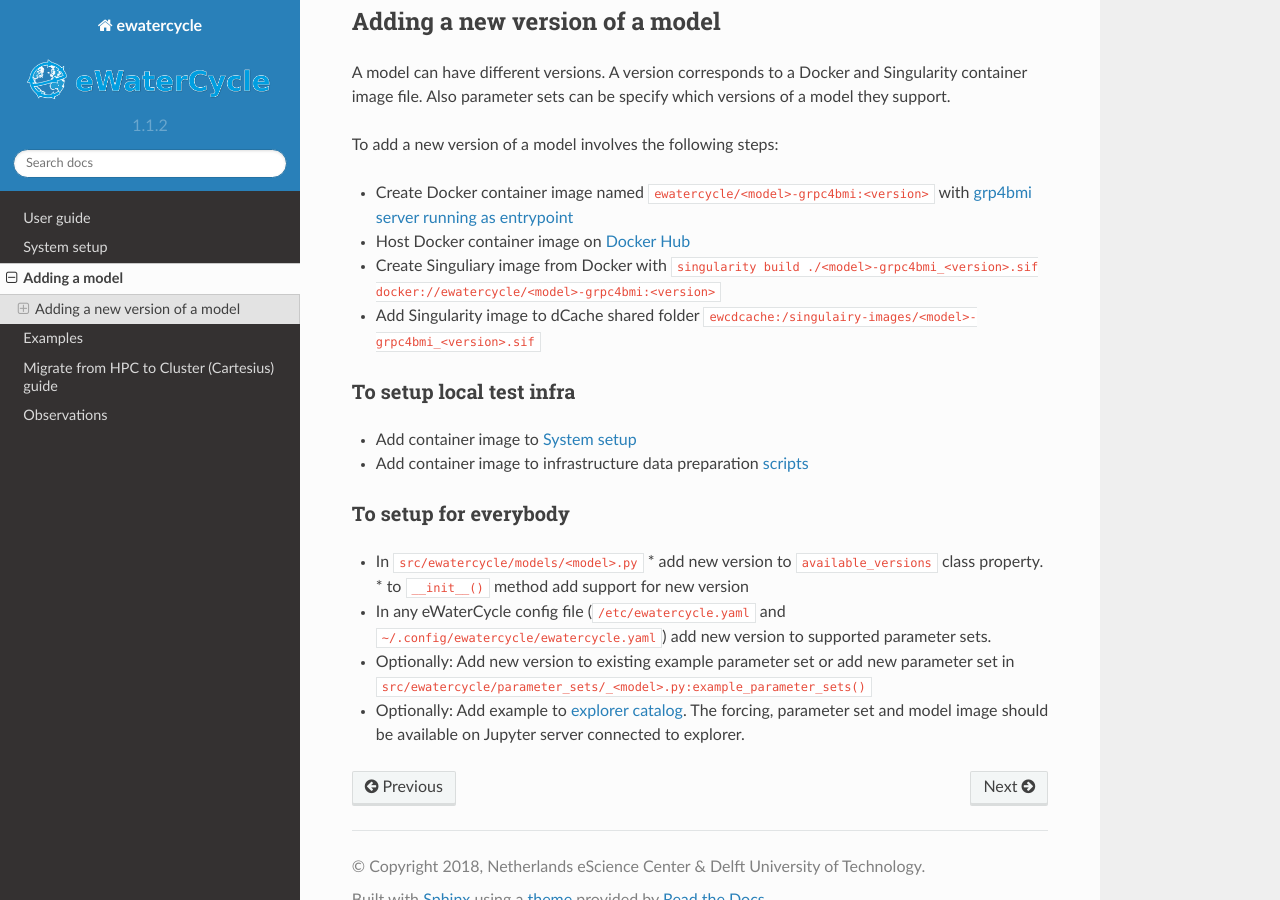
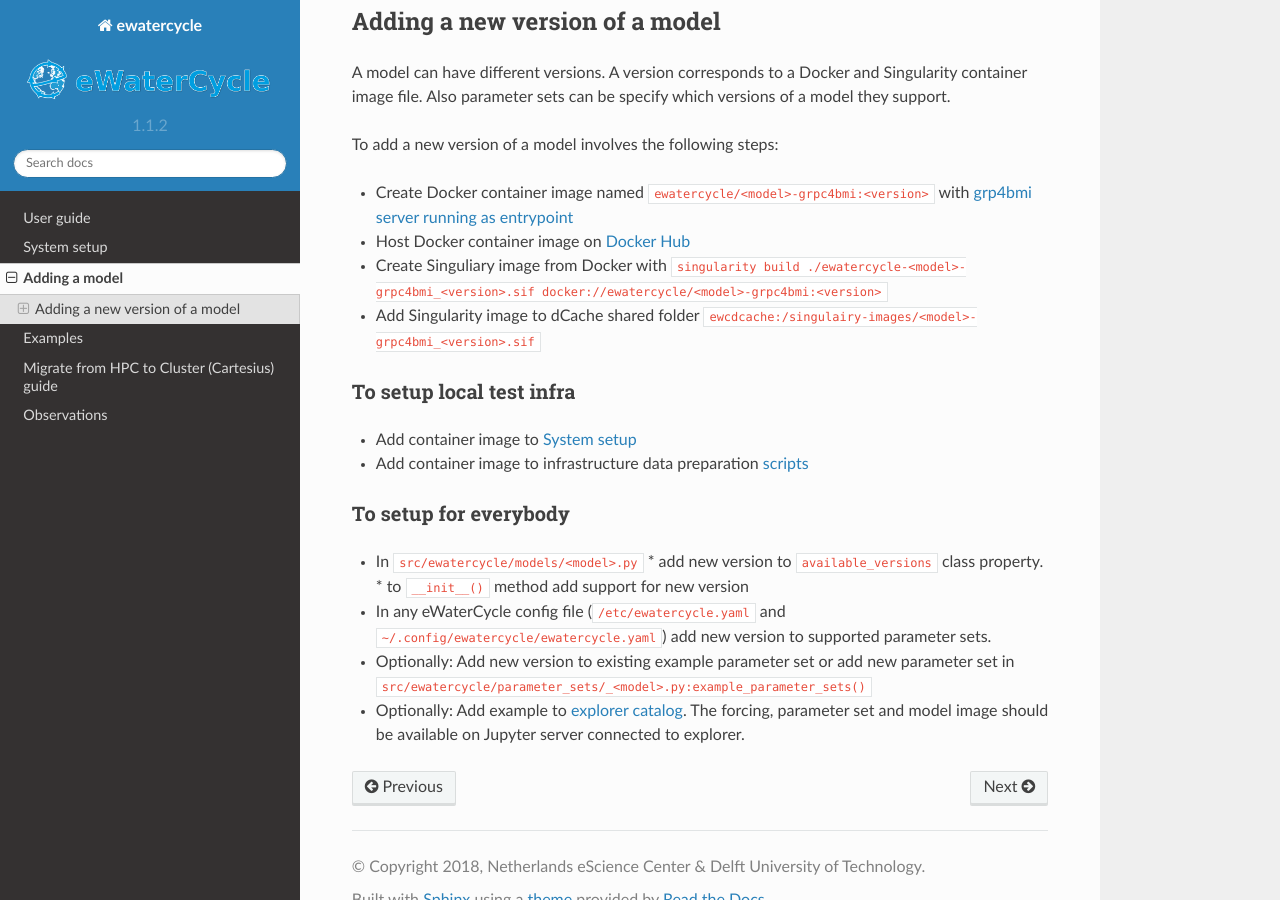
Before and after one commit to eWaterCycle/ewatercycle, a Sphinx documentation site: the page built from docs/adding_models.rst, in a window 1280 px wide and 900 px high, scrolled down 571 px. Built offline with Sphinx 7.4.7 and the Read the Docs theme 2.0.0, drawn with Linux system fonts in a browser that asks for light colours; pages that are not in the unit, such as notebooks, are missing from menus.

Commit message:
Update adding_models.rst

```diff
--- a/docs/adding_models.rst
+++ b/docs/adding_models.rst
@@ -28,7 +28,7 @@
 
 * Create Docker container image named ``ewatercycle/<model>-grpc4bmi:<version>`` with `grp4bmi server running as entrypoint <https://grpc4bmi.readthedocs.io/en/latest/container/building.html>`_
 * Host Docker container image on `Docker Hub <https://hub.docker.com/u/ewatercycle>`_
-* Create Singuliary image from Docker with ``singularity build ./<model>-grpc4bmi_<version>.sif docker://ewatercycle/<model>-grpc4bmi:<version>``
+* Create Singuliary image from Docker with ``singularity build ./ewatercycle-<model>-grpc4bmi_<version>.sif docker://ewatercycle/<model>-grpc4bmi:<version>``
 * Add Singularity image to dCache shared folder ``ewcdcache:/singulairy-images/<model>-grpc4bmi_<version>.sif``
 
 To setup local test infra
```
